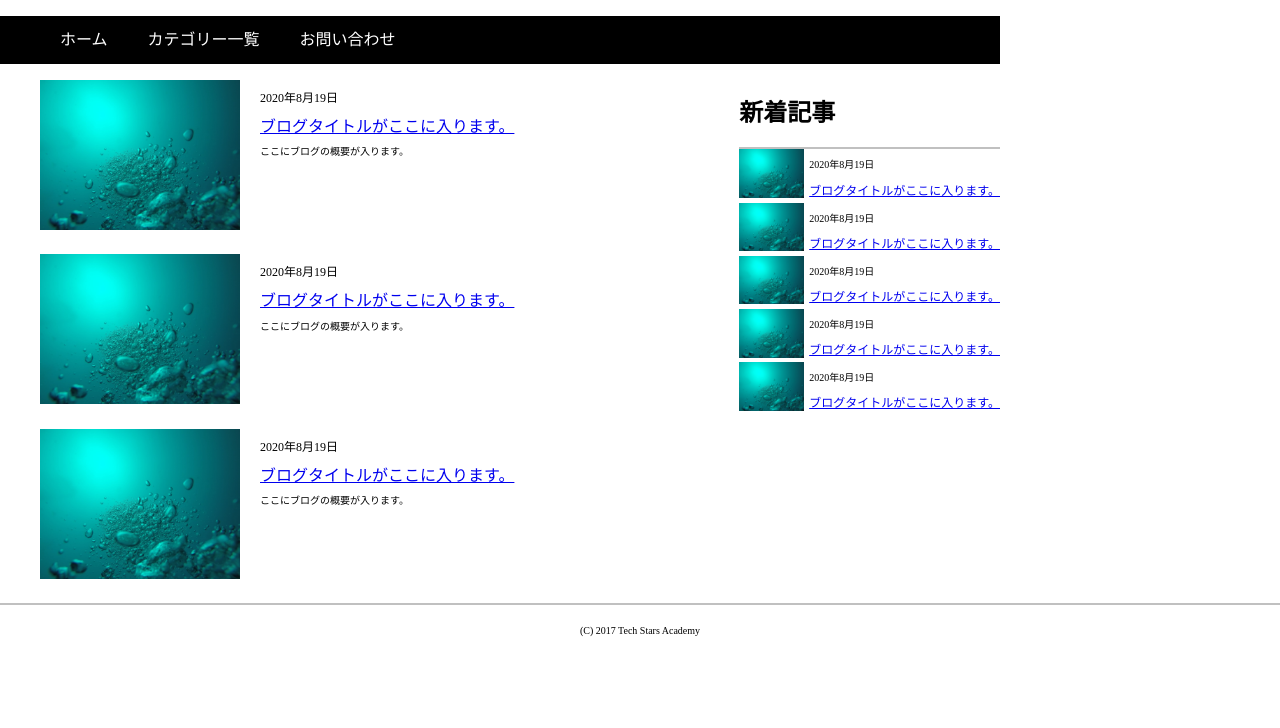
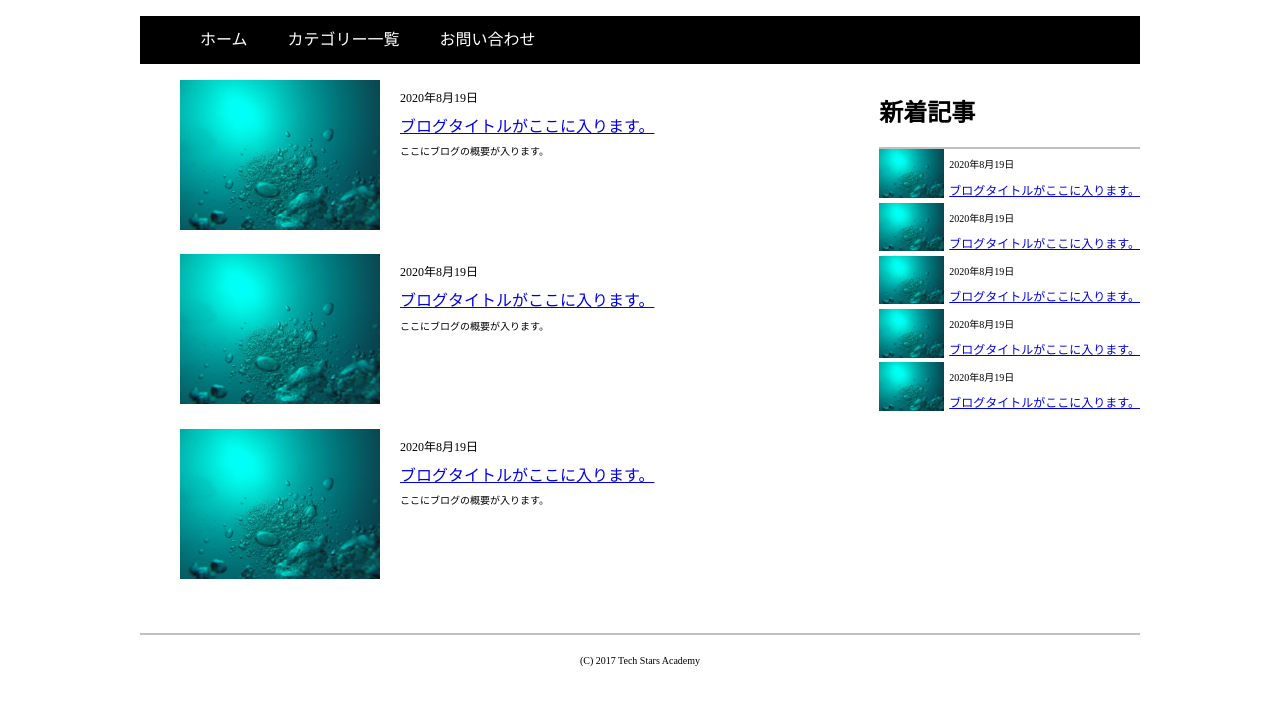
Before and after one commit to MisaYamashita/sample_blog, a plain HTML site: page index.html in a window 1280 px wide. Shown: the part 72-800 px from the top of the page. Drawn offline with Linux system fonts and the light colour scheme.

Commit message:
css update

```diff
--- a/css/style.css
+++ b/css/style.css
@@ -1,5 +1,6 @@
 .container {
   width:1000px;
+  margin:0 auto;
 }
 
 .header-title-area {
@@ -92,6 +93,8 @@
 }
 
 footer {
+  width:1000px;
+  margin: 30px auto;
   font-size:10px;
   text-align:center;
   border-top:2px solid #c0c0c0;
```
